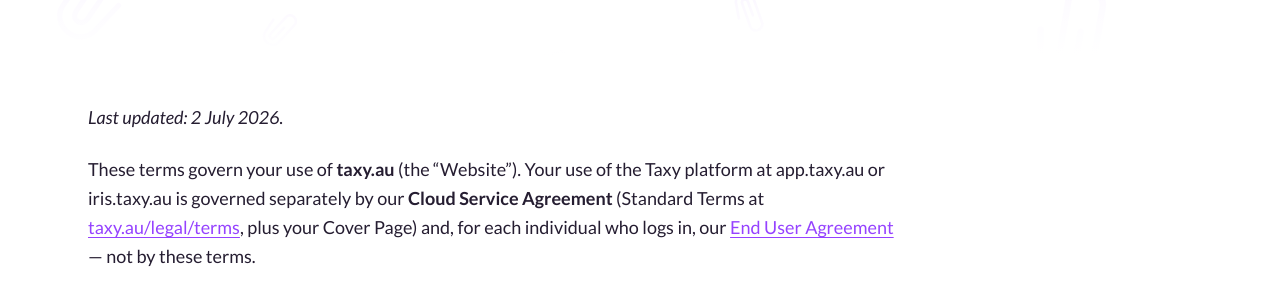
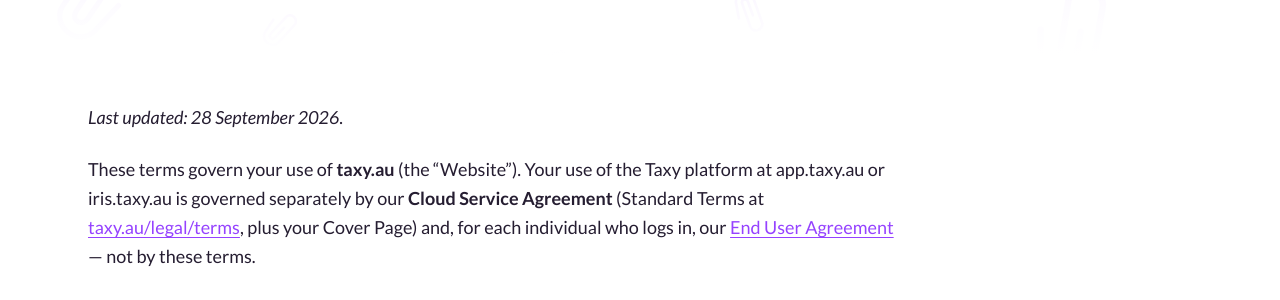
Before and after one commit to taxy-au/taxy-website, a Jekyll site: the page built from terms.md, in a window 1280 px wide and 900 px high. Shown: the part 300-600 px from the top of the window. Built offline with Jekyll 4.4.1, drawn with Linux system fonts in a browser that asks for light colours.

Commit message:
The End User Agreement and Website Terms carry the date they change
Both name iris.taxy.au alongside app.taxy.au on this branch, which the
live pages do not, yet still read 2 July 2026. The legal README and the
EUA's own header require a date bump whenever published content changes,
so both now read 28 September 2026. Kept separate so it can be dropped if
the date should stand.

Co-Authored-By: Claude Opus 5.5 <noreply@anthropic.com>

```diff
--- a/terms.md
+++ b/terms.md
@@ -6,7 +6,7 @@ description: "The terms governing use of the taxy.au marketing website. Use of t
 permalink: /terms/
 ---
 
-_Last updated: 2 July 2026._
+_Last updated: 28 September 2026._
 
 These terms govern your use of **taxy.au** (the "Website"). Your use of the Taxy platform at
 app.taxy.au or iris.taxy.au is governed separately by our **Cloud Service Agreement** (Standard Terms at
```
Also changed, not shown: legal/end-user-agreement.md (+1 -1 lines).
